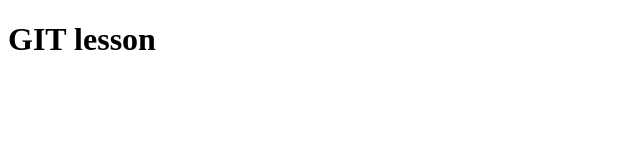
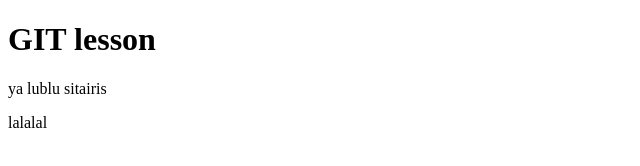
Before and after one commit to max123max123/site, a plain HTML site: page index.html in a window 1280 px wide. Shown: the whole page, without its empty margins (0-640 px from the left). Drawn offline with Linux system fonts and the light colour scheme.

Commit message:
second commit

```diff
--- a/index.html
+++ b/index.html
@@ -9,6 +9,7 @@
 <body>
 
 <h1>GIT lesson</h1>
-
+<p> ya lublu sitairis</p>
+<p> lalalal</p>
 </body>
 </html>
```
